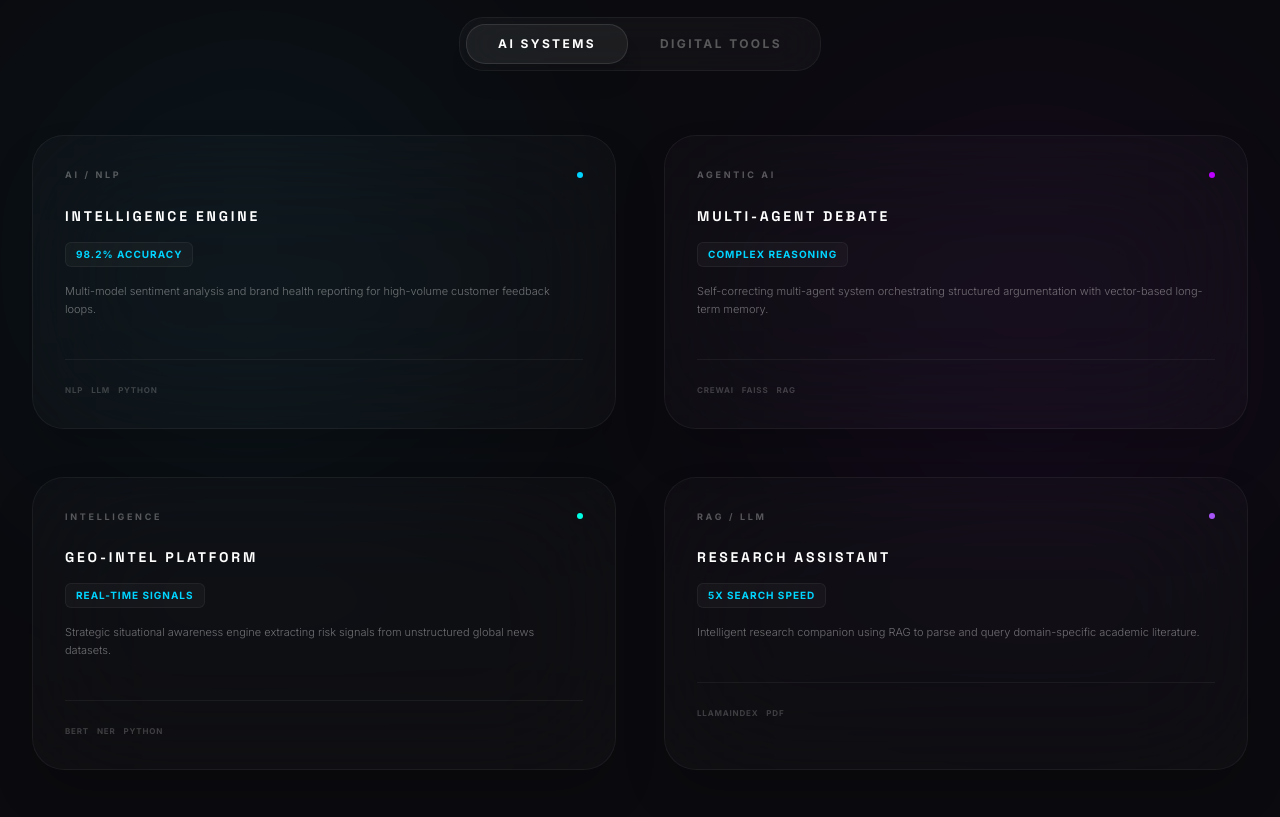
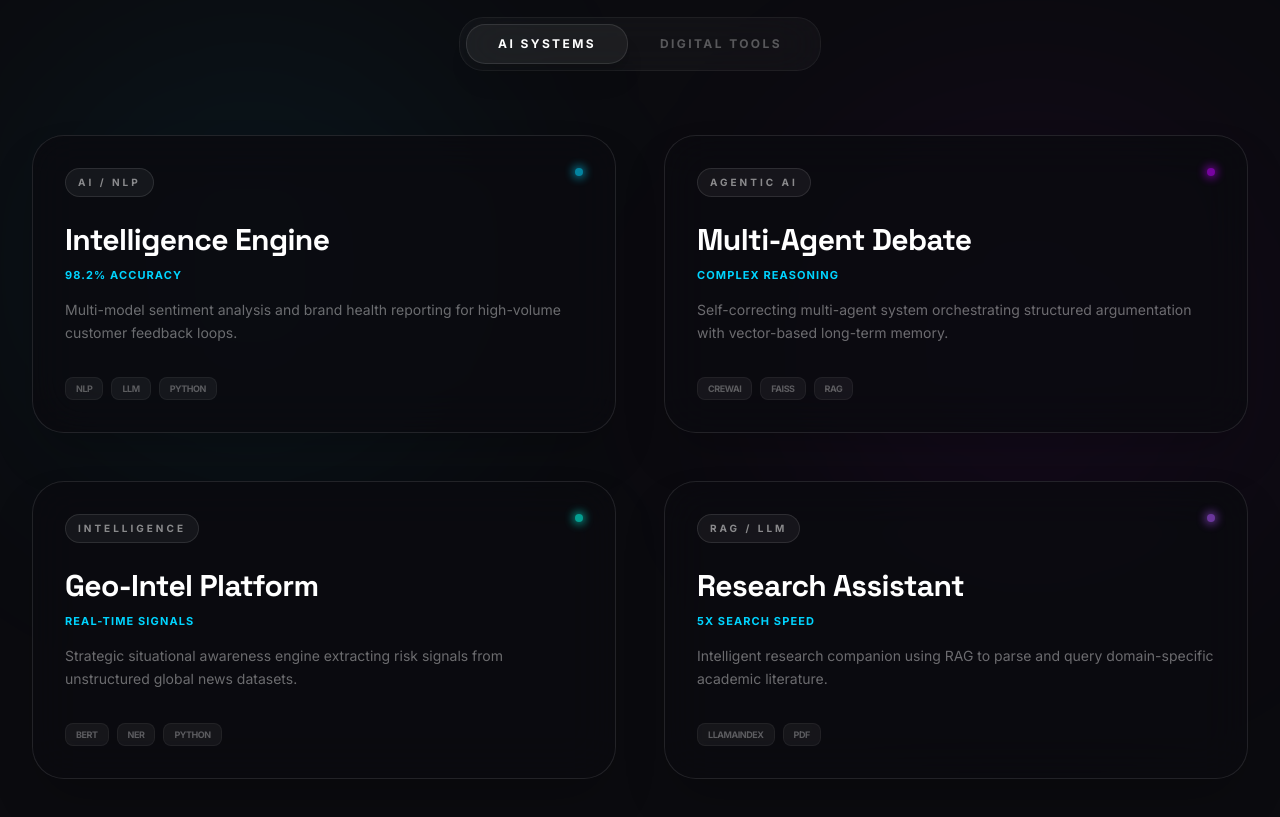
Before and after one commit to Radioactive009/Portfolio, a Next.js app: page / in a window 1280 px wide. Shown: the part 1080-1897 px from the top of the page. Built offline with nearby package versions, Linux system fonts and the light colour scheme; no server answers.

Commit message:
initial commit

```diff
--- a/components/ui/ProjectCard.tsx
+++ b/components/ui/ProjectCard.tsx
@@ -10,6 +10,7 @@ interface ProjectCardProps {
 
 export default function ProjectCard({ project, onClick }: ProjectCardProps) {
   const cardRef = useRef<HTMLDivElement>(null);
+  const [isHovered, setIsHovered] = useState(false);
 
   // Mouse tracking for 3D tilt
   const x = useMotionValue(0);
@@ -18,8 +19,8 @@ export default function ProjectCard({ project, onClick }: ProjectCardProps) {
   const mouseXSpring = useSpring(x);
   const mouseYSpring = useSpring(y);
 
-  const rotateX = useTransform(mouseYSpring, [-0.5, 0.5], ["5deg", "-5deg"]);
-  const rotateY = useTransform(mouseXSpring, [-0.5, 0.5], ["-5deg", "5deg"]);
+  const rotateX = useTransform(mouseYSpring, [-0.5, 0.5], ["10deg", "-10deg"]);
+  const rotateY = useTransform(mouseXSpring, [-0.5, 0.5], ["-10deg", "10deg"]);
 
   const handleMouseMove = (e: React.MouseEvent<HTMLDivElement>) => {
     if (!cardRef.current) return;
@@ -37,12 +38,14 @@ export default function ProjectCard({ project, onClick }: ProjectCardProps) {
   const handleMouseLeave = () => {
     x.set(0);
     y.set(0);
+    setIsHovered(false);
   };
 
   return (
     <motion.div
       ref={cardRef}
       onMouseMove={handleMouseMove}
+      onMouseEnter={() => setIsHovered(true)}
       onMouseLeave={handleMouseLeave}
       onClick={onClick}
       style={{
@@ -50,55 +53,73 @@ export default function ProjectCard({ project, onClick }: ProjectCardProps) {
         rotateY,
         transformStyle: "preserve-3d",
       }}
-      className="relative cursor-pointer group h-full"
+      className="relative cursor-pointer group"
     >
-      {/* Main Card - Matching the Specialization style */}
-      <div className="relative h-full w-full rounded-[2rem] bg-white/[0.02] hover:bg-white/[0.04] backdrop-blur-3xl border border-white/5 group-hover:border-neon-blue/20 transition-all duration-500 p-8 flex flex-col shadow-2xl">
+      {/* Glow Border */}
+      <div
+        className="absolute -inset-[1px] rounded-[2rem] bg-gradient-to-br transition-opacity duration-500 opacity-0 group-hover:opacity-100 blur-[1px]"
+        style={{ backgroundImage: `linear-gradient(to bottom right, ${project.accentColor}, transparent, ${project.accentColor})` }}
+      />
 
-        {/* Category & Status */}
-        <div className="flex justify-between items-center mb-6">
-          <span className="text-[9px] font-bold tracking-[0.3em] uppercase text-white/30">
+      {/* Main Card */}
+      <div className="relative h-full w-full rounded-[2rem] bg-void/80 backdrop-blur-xl border border-white/10 overflow-hidden shadow-2xl">
+        {/* Animated Background Flow */}
+        <div className="absolute inset-0 opacity-0 group-hover:opacity-20 transition-opacity duration-700">
+          <div
+            className="absolute -inset-[100%] animate-[spin_10s_linear_infinite] opacity-50"
+            style={{
+              background: `conic-gradient(from 0deg, transparent, ${project.accentColor}, transparent 50%)`
+            }}
+          />
+        </div>
+
+        <div className="relative p-8 h-full flex flex-col" style={{ transform: "translateZ(50px)" }}>
+          {/* Header */}
+          <div className="flex justify-between items-start mb-6">
+            <span
+              className="text-[10px] font-bold tracking-[0.3em] uppercase px-3 py-1.5 rounded-full border border-white/10 bg-white/5 text-white/50"
+            >
               {project.category}
             </span>
             <div
-            className="w-1.5 h-1.5 rounded-full"
-            style={{ backgroundColor: project.accentColor }}
+              className="w-2 h-2 rounded-full animate-pulse shadow-[0_0_10px_2px]"
+              style={{ backgroundColor: project.accentColor, boxShadow: `0 0 10px 2px ${project.accentColor}` }}
             />
           </div>
 
-        {/* Content Area */}
-        <div className="space-y-4" style={{ transform: "translateZ(30px)" }}>
-          <h3 className="text-sm font-bold text-white tracking-[0.2em] uppercase group-hover:text-neon-blue transition-colors">
+          {/* Title & Metric */}
+          <div className="mb-4">
+            <h3 className="text-3xl font-display font-bold text-white mb-2 leading-tight group-hover:text-neon-blue transition-colors">
               {project.title}
             </h3>
-
-          {/* Key Metric - Subtle and Integrated */}
-          <div className="inline-flex items-center gap-2 px-2.5 py-1 rounded-md bg-white/[0.03] border border-white/5">
-            <span className="text-[10px] font-bold text-neon-blue tracking-widest uppercase">
+            <div className="flex items-center gap-2">
+              <span className="text-[11px] font-bold text-neon-blue tracking-widest uppercase">
                 {project.metric}
               </span>
             </div>
+          </div>
 
-          <p className="text-[11px] text-white/40 leading-relaxed font-light">
+          {/* Scannable Description */}
+          <p className="text-white/40 text-sm leading-relaxed mb-8 line-clamp-2">
             {project.description}
           </p>
-        </div>
 
-        {/* Tags - Minimalist row at the bottom */}
-        <div className="mt-10 flex flex-wrap gap-2 pt-6 border-t border-white/5">
+          {/* Tags */}
+          <div className="flex flex-wrap gap-2 mt-auto">
             {project.tags.map((tag: string) => (
               <span
                 key={tag}
-              className="text-[8px] font-bold text-white/20 uppercase tracking-widest"
+                className="text-[9px] font-bold px-2.5 py-1 rounded-lg bg-white/5 border border-white/5 text-white/30 uppercase tracking-tighter"
               >
                 {tag}
               </span>
             ))}
           </div>
+        </div>
 
-        {/* Hover Arrow */}
-        <div className="absolute bottom-8 right-8 opacity-0 group-hover:opacity-100 transition-opacity translate-x-2 group-hover:translate-x-0 transition-transform duration-300">
-          <svg width="12" height="12" viewBox="0 0 24 24" fill="none" stroke="white" strokeWidth="2.5">
+        {/* Hover Hint */}
+        <div className="absolute bottom-0 right-0 p-6 opacity-0 group-hover:opacity-100 transition-opacity translate-x-4 group-hover:translate-x-0 transition-transform">
+          <svg width="20" height="20" viewBox="0 0 24 24" fill="none" stroke={project.accentColor} strokeWidth="3">
             <path d="M5 12h14M12 5l7 7-7 7" />
           </svg>
         </div>
```
Lines whose indentation alone changed are shown as unchanged.
